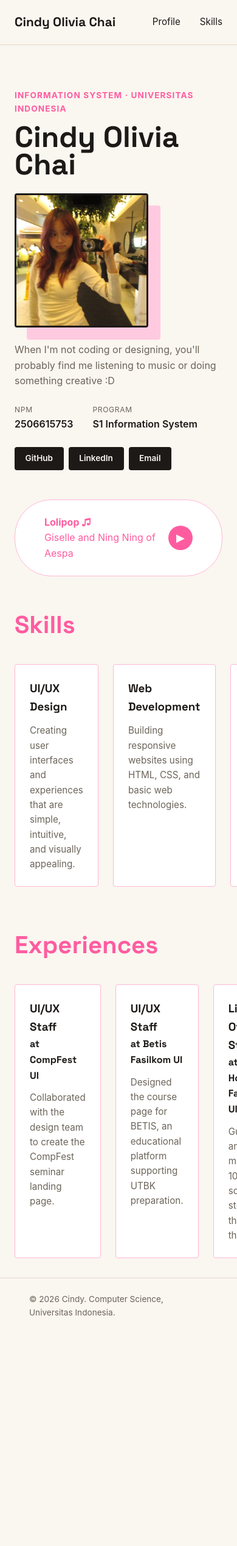
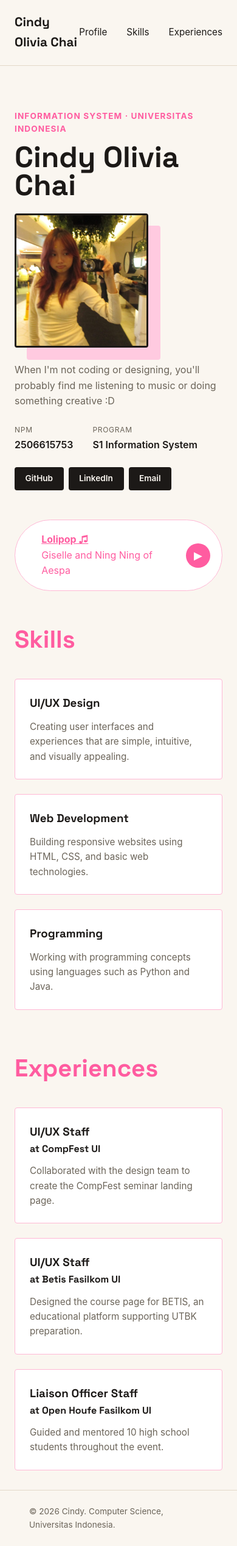
Before and after one commit to nowuqse/myportofolio, a Django app: page / in a window 390 px wide; the page is wider, and only the part inside the window is pictured. Shown: that part at 61% size. Before the commit the page ends 2157 px from the top of that part, so only its background shows below. Run offline with Django 5.2, Linux system fonts and the light colour scheme.

Commit message:
fix: improve mobile responsive layout

```diff
--- a/static/css/style.css
+++ b/static/css/style.css
@@ -186,8 +186,9 @@ h1, .brand {
     color: #FF5CA0
 }
 
-.song-info h2 {
+.song-info h4 {
     color: #FF5CA0;
+    text-decoration: underline;
 }
 
 .song-info {
@@ -366,4 +367,32 @@ h1, .brand {
     .social-links {
         justify-content: flex-start;
     }
+
+    .skills-grid {
+        grid-template-columns: 1fr;
+    }
+
+    /* Song card */
+    .song-card {
+        padding: 1.2rem;
+    }
+
+    .song-info {
+        min-width: 0;
+    }
+
+    .song-artist {
+        white-space: normal;
+    }
+
+    .play-button {
+        margin-right: 0;
+        margin-left: 15px;
+        flex-shrink: 0;
+    }
+
+    .experiences-grid {
+        grid-template-columns: 1fr;
+    }
+
 }
--- a/templates/index.html
+++ b/templates/index.html
@@ -16,6 +16,7 @@
             <nav>
                 <a href="#profile">Profile</a>
                 <a href="#skills">Skills</a>
+                <a href="#experiences">Experiences</a>
             </nav>
         </div>
     </header>
```
Also changed, not shown: README.md.
